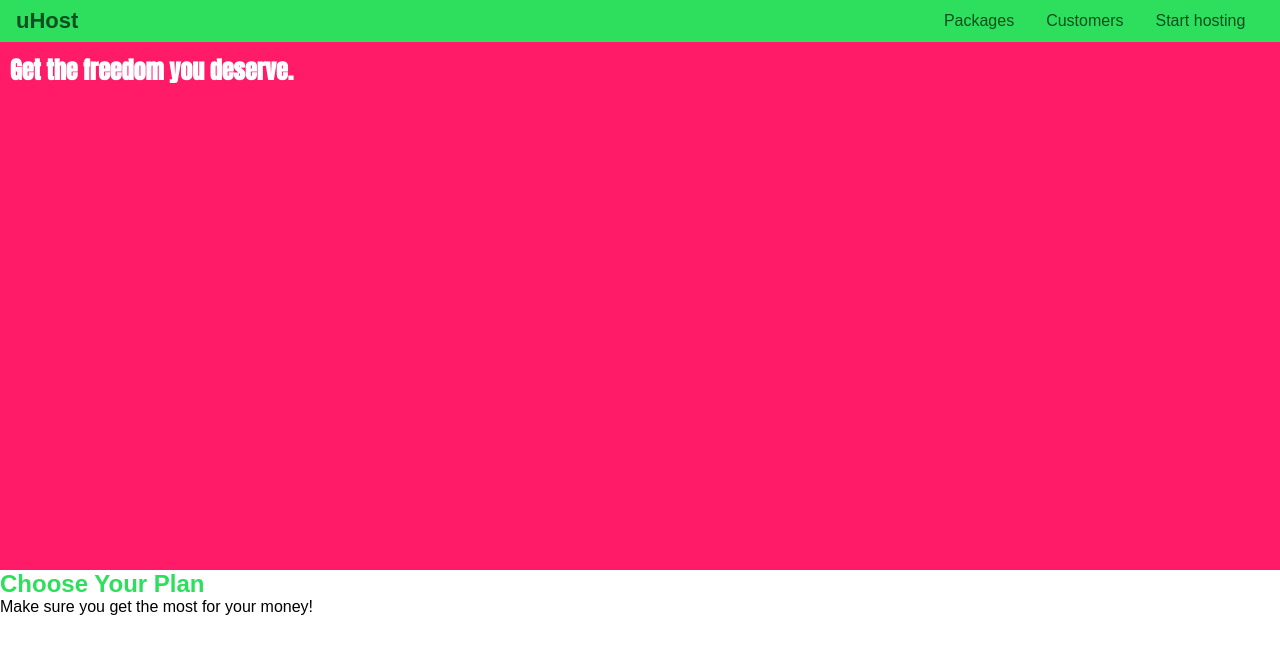
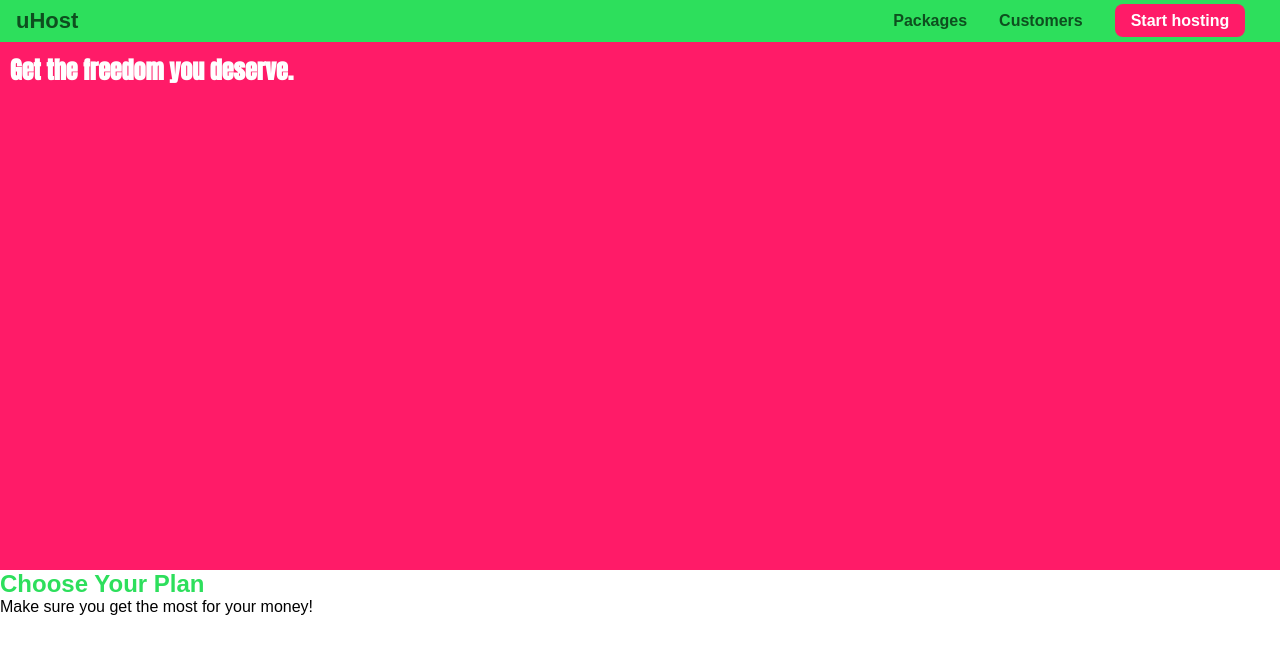
Before and after one commit to ArifEbrahim/hosting-website, a React (Vite) app: page / in a window 1280 px wide. Shown: the top 654 px of the page. Built offline with nearby package versions, Linux system fonts and the light colour scheme.

Commit message:
nav styling complete

```diff
--- a/src/components/nav/Nav.module.css
+++ b/src/components/nav/Nav.module.css
@@ -35,4 +35,26 @@
 .main-nav__item a {
   color: #0e4f1f;
   text-decoration: none;
+  font-weight: bold;
+  padding: 3px 0px;
 }
+
+.main-nav__item a:active,
+.main-nav__item a:hover {
+  color: white;
+  border-bottom: 5px solid white;
+}
+
+.main-nav__item--cta a{
+color: white;
+background: #ff1b68;
+padding: 8px 16px;
+border-radius: 8px;
+}
+
+.main-nav__item--cta a:active,
+.main-nav__item--cta a:hover {
+  color: #ff1b68;
+  background: white;
+  border: none;
+}
--- a/src/components/nav/index.tsx
+++ b/src/components/nav/index.tsx
@@ -1,23 +1,31 @@
-import { Link, Outlet } from 'react-router-dom'
+import { NavLink, Outlet } from 'react-router-dom'
 import styles from './Nav.module.css'
 
 export default function Nav() {
+  const navLinkStyles = ({ isActive }) => {
+    return `${styles['main-nav']} + ${isActive ? ':active' : ''}`
+  }
+
   return (
     <>
       <header className={styles['main-header']}>
         <div>
-          <Link to="/" className={styles['main-header__brand']}>uHost</Link>
+          <NavLink to="/" className={styles['main-header__brand']}>
+            uHost
+          </NavLink>
         </div>
         <nav className={styles['main-nav']}>
           <ul className={styles['main-nav__items']}>
             <li className={styles['main-nav__item']}>
-              <Link to="/packages">Packages</Link>
+              <NavLink to="/packages">Packages</NavLink>
             </li>
             <li className={styles['main-nav__item']}>
-              <Link to="/customers">Customers</Link>
+              <NavLink to="/customers">Customers</NavLink>
             </li>
-            <li className={styles['main-nav__item']}>
-              <Link to="/hosting">Start hosting</Link>
+            <li
+              className={`${styles['main-nav__item']} ${styles['main-nav__item--cta']}`}
+            >
+              <NavLink to="/hosting">Start hosting</NavLink>
             </li>
           </ul>
         </nav>
```
